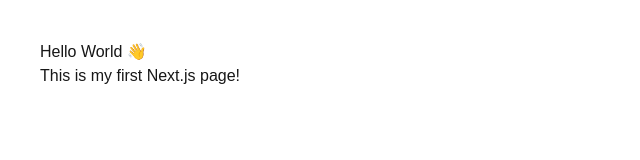
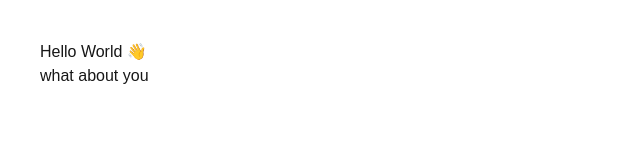
Before and after one commit to siddharthdangi1911/CollabX, a Next.js app: page / in a window 1280 px wide. Shown: the top 160 px of the page, without its empty margins (0-640 px from the left). Built offline with nearby package versions, Linux system fonts and the light colour scheme.

Commit message:
inital commit

```diff
--- a/src/app/page.tsx
+++ b/src/app/page.tsx
@@ -2,7 +2,7 @@ export default function Home() {
   return (
     <main style={{ padding: '40px' }}>
       <h1>Hello World 👋</h1>
-      <p>This is my first Next.js page!</p>
+      <p>what about you</p>
     </main>
   );
 }
```
